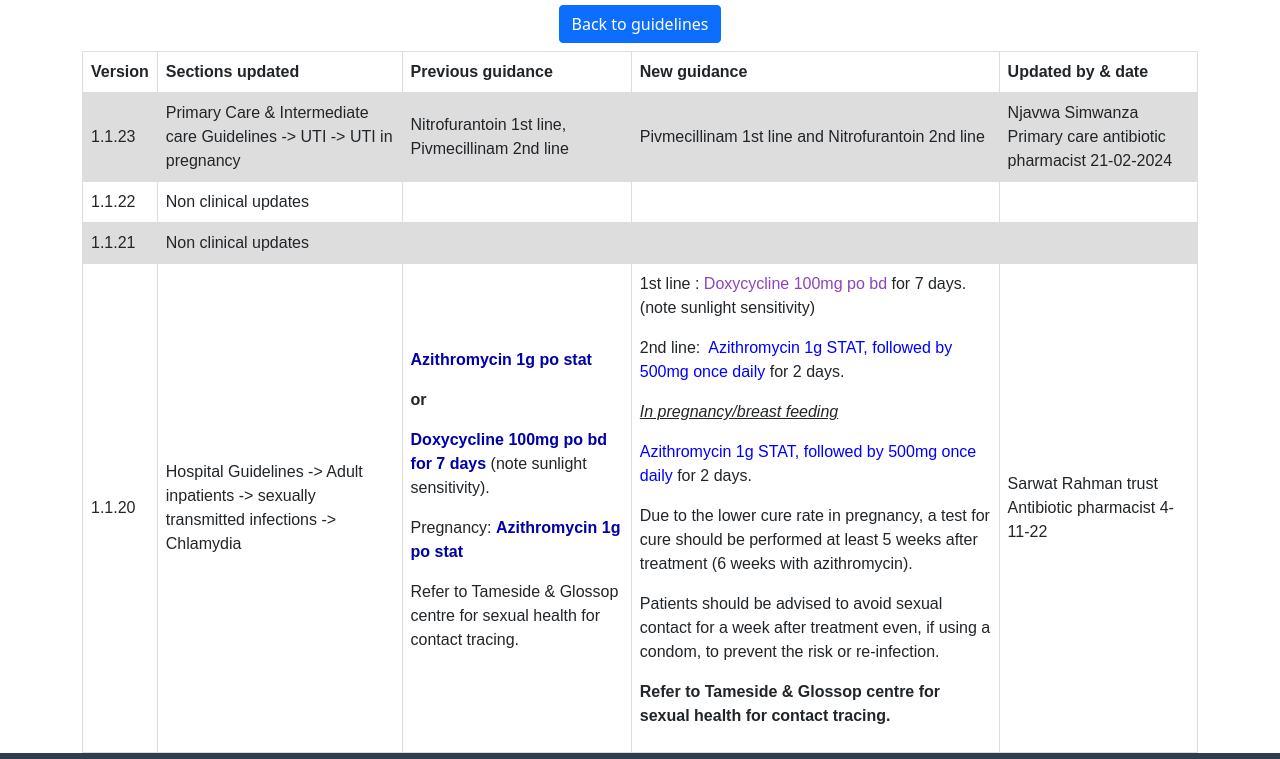
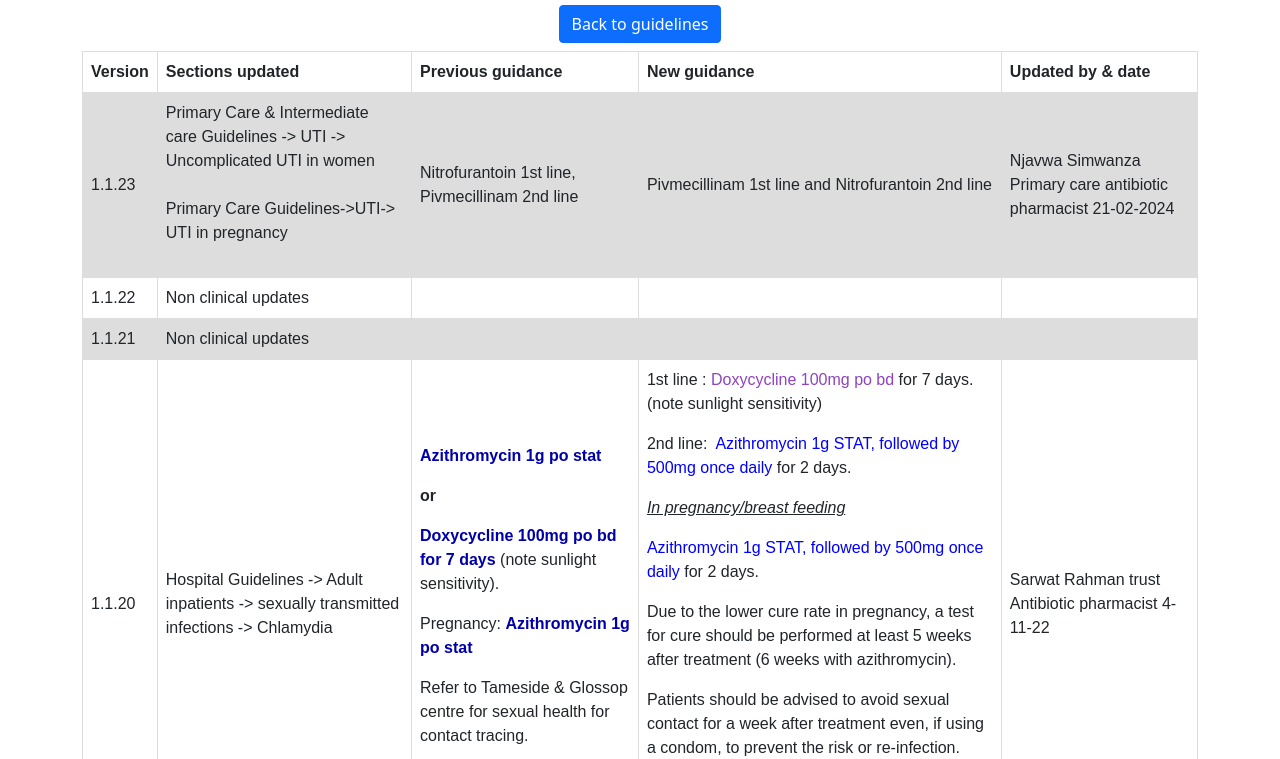
Before and after one commit to GMICB-Tameside-NHS-Abx-Guidelines/GMICB-Tameside-NHS-Abx-Guidelines.github.io, a plain HTML site: page version.html in a window 1280 px wide. Shown: the part 41-800 px from the top of the page. Drawn offline with nearby package versions, Linux system fonts and the light colour scheme.

Commit message:
Update version.html

```diff
--- a/version.html
+++ b/version.html
@@ -104,7 +104,7 @@ Prophylaxis
                 </tr>
                 <tr>
                     <td>1.1.23</td>
-                    <td>Primary Care &amp; Intermediate care Guidelines -&gt; UTI -&gt; UTI in pregnancy</td>
+                    <td>Primary Care &amp; Intermediate care Guidelines -&gt; UTI -&gt; Uncomplicated UTI in women<br><br>Primary Care Guidelines-&gt;UTI-&gt; UTI in pregnancy&nbsp;<br><br></td>
                     <td>Nitrofurantoin 1st line, Pivmecillinam 2nd line</td>
                     <td>Pivmecillinam 1st line and Nitrofurantoin 2nd line</td>
                     <td>Njavwa Simwanza Primary care antibiotic pharmacist 21-02-2024</td>
```
